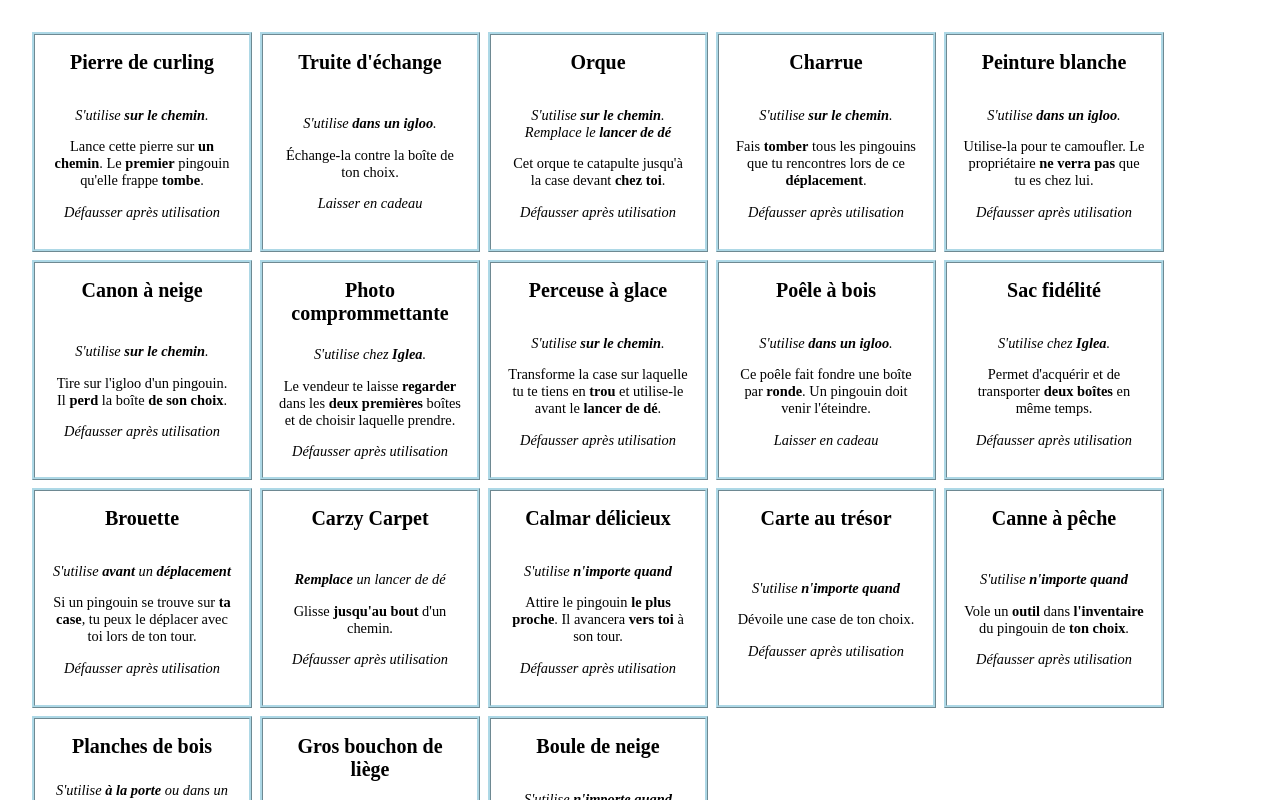
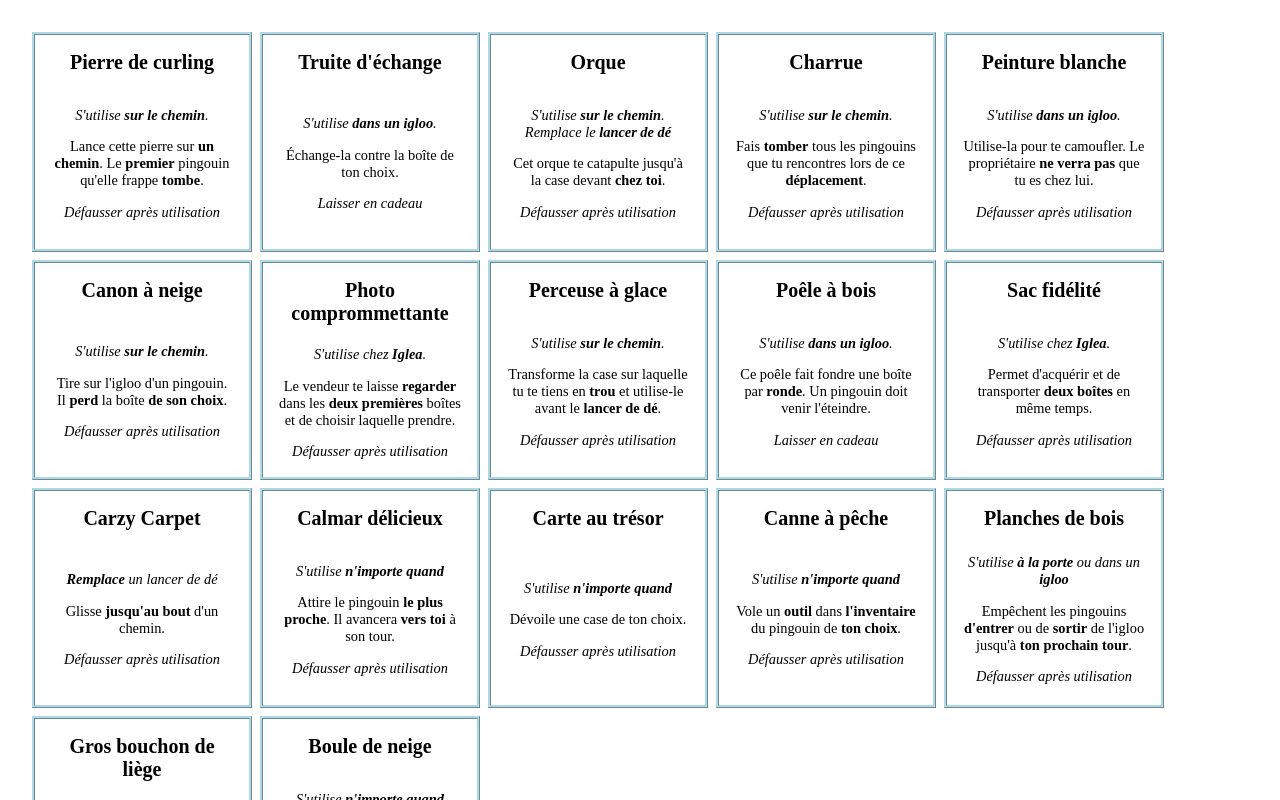
Before and after one commit to beaudry/pingouins-voleurs, a Preact app: page / in a window 1280 px wide. Shown: the top 800 px of the page. Built offline with nearby package versions, Linux system fonts and the light colour scheme; a web font is replaced by a local one.

Commit message:
Ôter la brouette

```diff
--- a/src/app/outils.tsx
+++ b/src/app/outils.tsx
@@ -203,29 +203,6 @@ const outils: Outil[] = [
     apresUtilisation: ressources.apresUtilisations.defausser,
     description: (
       <>
-        Si un pingouin se trouve sur
-        {" "}
-        <strong>ta case</strong>
-        , tu peux le déplacer avec toi lors de ton tour.
-      </>
-    ),
-    momentUtilisation: (
-      <>
-        S'utilise
-        {" "}
-        <strong>avant</strong>
-        {" "}
-        un
-        {" "}
-        <strong>déplacement</strong>
-      </>
-    ),
-    nom: "Brouette",
-  },
-  {
-    apresUtilisation: ressources.apresUtilisations.defausser,
-    description: (
-      <>
         Glisse
         {" "}
         <strong>jusqu'au bout</strong>
```
